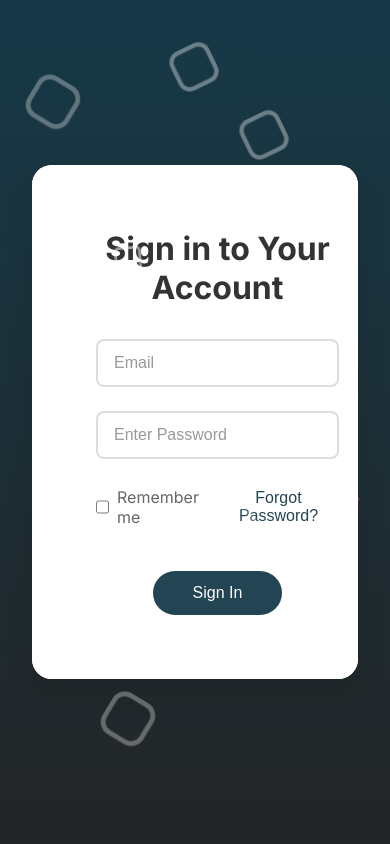
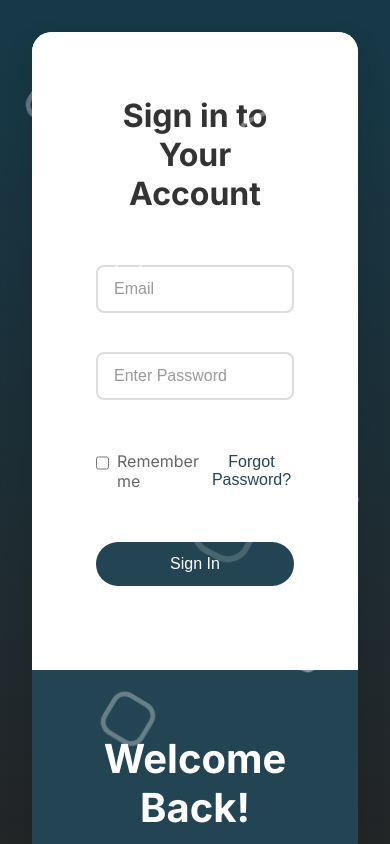
Before and after one commit to ankit-kaushal/Truth-and-Dare, a Next.js app: page /login in a window 390 px wide. Built offline with nearby package versions, Linux system fonts and the light colour scheme.

Commit message:
responsive login

```diff
--- a/ui/Login/index.js
+++ b/ui/Login/index.js
@@ -56,7 +56,7 @@ const Login = () => {
         </a>
       </Modal>
 
-      <div className={styles.wrapper}>
+      <div className={`${styles.wrapper} ${styles.responsive_wrapper}`}>
         <div className={styles.form_panel}>
           <h2 className={styles.title}>Sign in to Your Account</h2>
           <form onSubmit={handleSubmit} className={styles.form}>
--- a/ui/Login/styles.module.css
+++ b/ui/Login/styles.module.css
@@ -12,8 +12,76 @@
   margin: auto;
   background: white;
   border-radius: 20px;
+  box-shadow: 0 10px 30px rgba(0, 0, 0, 0.1);
   overflow: hidden;
-  box-shadow: 0 10px 30px rgba(0, 0, 0, 0.1);
+}
+
+@media (max-width: 768px) {
+  .responsive_wrapper {
+    flex-direction: column;
+    width: 95%;
+    margin: 20px auto;
+  }
+
+  .welcome_panel,
+  .form_panel {
+    width: 100%;
+    padding: 20px;
+  }
+
+  .form {
+    padding: 20px 0;
+  }
+
+  .input {
+    width: 100%;
+    margin-bottom: 15px;
+  }
+
+  .form_options {
+    gap: 10px;
+    align-items: flex-start;
+  }
+
+  .submit_button {
+    width: 100%;
+  }
+
+  .welcome_panel {
+    padding: 30px 20px;
+  }
+
+  .title {
+    font-size: 24px;
+    margin-bottom: 20px;
+  }
+}
+
+@media (max-width: 480px) {
+  .responsive_wrapper {
+    width: 100%;
+    margin: 0;
+    border-radius: 20px;
+  }
+
+  .welcome_panel,
+  .form_panel {
+    padding: 15px;
+  }
+
+  .title {
+    font-size: 20px;
+  }
+
+  .input {
+    padding: 10px;
+    font-size: 14px;
+  }
+
+  .whatsapp_link {
+    padding: 8px 16px;
+    font-size: 14px;
+  }
 }
 
 .form_panel {
--- a/ui/Signup/index.js
+++ b/ui/Signup/index.js
@@ -49,7 +49,7 @@ const Signup = () => {
 
   return (
     <div className={styles.container}>
-      <div className={styles.wrapper}>
+      <div className={`${styles.wrapper} ${styles.responsive_wrapper}`}>
         <div className={styles.welcome_panel}>
           <h2 className={styles.welcome_title}>Welcome Back!</h2>
           <p className={styles.welcome_text}>
--- a/ui/Signup/styles.module.css
+++ b/ui/Signup/styles.module.css
@@ -12,8 +12,66 @@
   margin: auto;
   background: white;
   border-radius: 20px;
+  box-shadow: 0 10px 30px rgba(0, 0, 0, 0.1);
   overflow: hidden;
-  box-shadow: 0 10px 30px rgba(0, 0, 0, 0.1);
+}
+
+@media (max-width: 768px) {
+  .responsive_wrapper {
+    flex-direction: column-reverse;
+    width: 95%;
+    margin: 20px auto;
+  }
+
+  .welcome_panel,
+  .form_panel {
+    width: 100%;
+    padding: 20px;
+  }
+
+  .form {
+    padding: 20px 0;
+  }
+
+  .input {
+    width: 100%;
+    margin-bottom: 15px;
+  }
+
+  .submit_button {
+    width: 100%;
+  }
+
+  .welcome_panel {
+    padding: 30px 20px;
+  }
+
+  .title {
+    font-size: 24px;
+    margin-bottom: 20px;
+  }
+}
+
+@media (max-width: 480px) {
+  .responsive_wrapper {
+    width: 100%;
+    margin: 0;
+    border-radius: 20px;
+  }
+
+  .welcome_panel,
+  .form_panel {
+    padding: 15px;
+  }
+
+  .title {
+    font-size: 20px;
+  }
+
+  .input {
+    padding: 10px;
+    font-size: 14px;
+  }
 }
 
 .form_panel {
```
